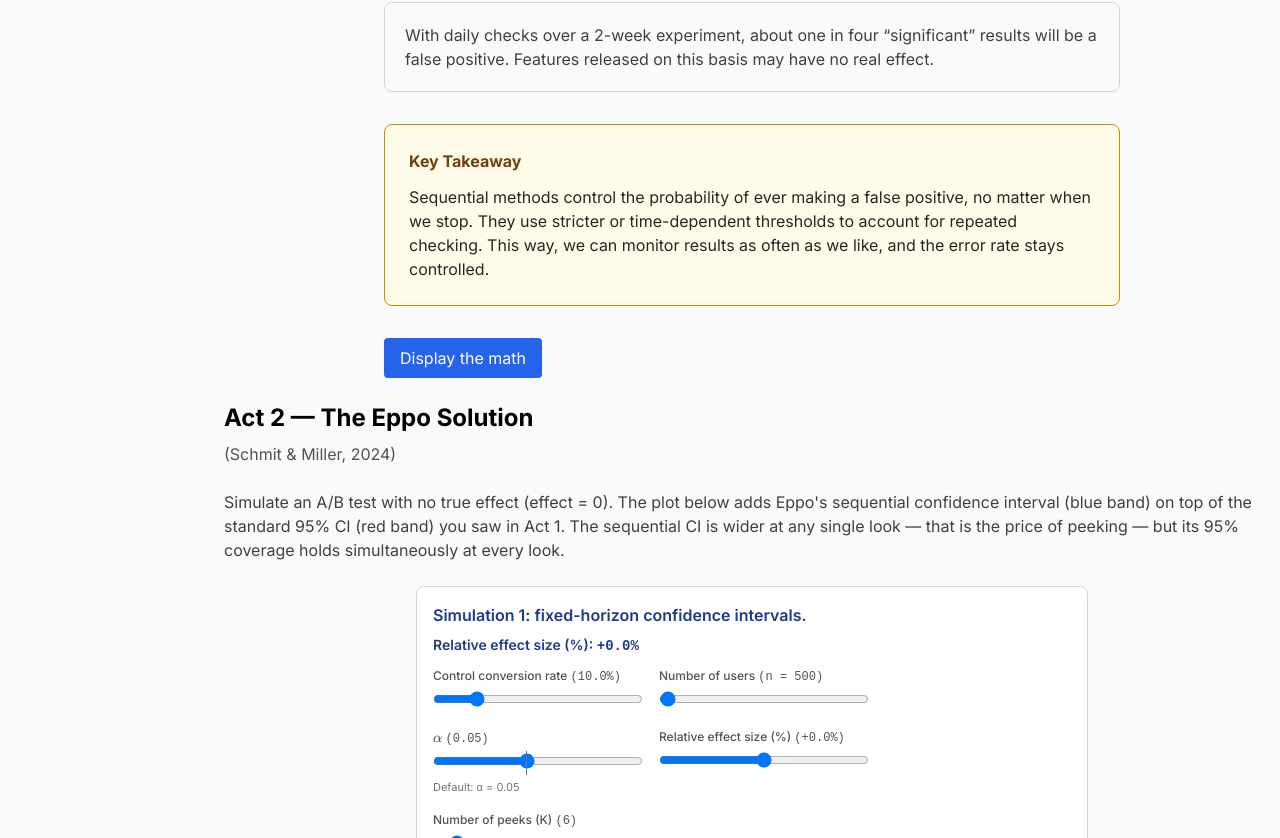
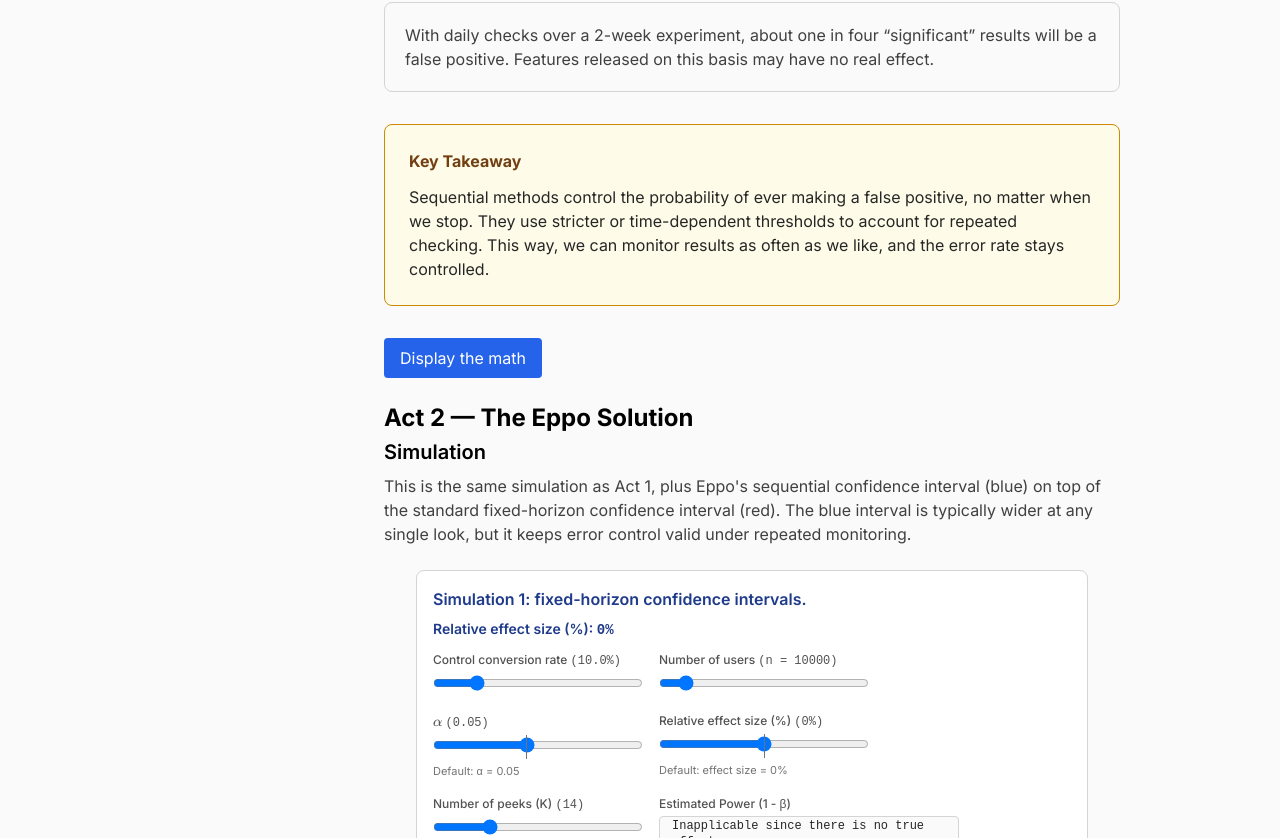
Before and after one commit to n-levy/sequential_testing, a Next.js app in the folder site/: page /short in a window 1280 px wide. Shown: the part 2800-3638 px from the top of the page. Built offline with nearby package versions, Linux system fonts and the light colour scheme.

Commit message:
Align Act 2 with Act 1 and update simulation defaults

```diff
--- a/site/components/act2/Act2.tsx
+++ b/site/components/act2/Act2.tsx
@@ -11,50 +11,100 @@ function DisplayMathBox({ children }: { children: React.ReactNode }) {
 
 export function Act2() {
   return (
-    <div id="act2">
-      <h2 className="text-2xl font-bold mb-2">Act 2 — The Eppo Solution</h2>
-      <p className="text-neutral-600 mb-6">(Schmit & Miller, 2024)</p>
+    <div id="act2" className="max-w-3xl mx-auto px-4">
+      <h2 className="text-2xl font-bold mb-1">Act 2 — The Eppo Solution</h2>
 
       {/* Simulation intro */}
-      <div className="mb-4 text-neutral-700">
-        Simulate an A/B test with no true effect (effect = 0). The plot below adds Eppo's sequential confidence interval (blue band) on top of the standard 95% CI (red band) you saw in Act 1. The sequential CI is wider at any single look — that is the price of peeking — but its 95% coverage holds simultaneously at every look.
+      <div className="mb-6">
+        <h3 className="text-xl font-semibold mb-2">Simulation</h3>
+        <p className="text-neutral-700">
+          This is the same simulation as Act 1, plus Eppo&apos;s sequential confidence interval (blue)
+          on top of the standard fixed-horizon confidence interval (red). The blue interval is typically
+          wider at any single look, but it keeps error control valid under repeated monitoring.
+        </p>
       </div>
 
       {/* Simulation */}
       <div className="mb-8 max-w-2xl mx-auto">
-        <ABTestSim layers={['fixed-ci', 'sequential-ci']} showPeekStats={true} showPowerControl={false} />
+        <ABTestSim
+          layers={['fixed-ci', 'sequential-ci']}
+          showPeekStats={true}
+          K={14}
+        />
       </div>
 
-      {/* Probability of crossing */}
+      {/* Why does this work */}
+      <div className="bg-white border border-neutral-300 rounded-lg p-5 mb-6">
+        <h4 className="font-semibold mb-2">Why does this work?</h4>
+        <p className="text-neutral-700 mb-2">
+          The fixed-horizon CI controls error for one planned analysis. Eppo&apos;s sequential CI uses
+          a time-dependent boundary, so the guarantee is valid no matter when or how often you peek.
+        </p>
+        <p className="text-neutral-700">
+          Tradeoff: at any single look, the interval is wider; benefit: no hidden inflation from repeated checks.
+        </p>
+      </div>
+
+      {/* How different is it */}
+      <div className="mb-4">
+        <h4 className="font-semibold mb-2">How different is it?</h4>
+      </div>
       <div className="overflow-x-auto mb-6">
-        <table className="w-full border border-neutral-300 text-sm">
-          <thead className="bg-neutral-100">
-            <tr>
-              <th className="border border-neutral-300 p-3 text-left">Method</th>
-              <th className="border border-neutral-300 p-3 text-left">Share crossing</th>
+        <p className="text-xs text-neutral-500 mb-2">
+          Values below are calibrated to default settings (<InlineMath>{`\\alpha = 0.05`}</InlineMath>, <InlineMath>{`n = 10000`}</InlineMath>, baseline 10%, no true effect) using equal-interval peeks.
+        </p>
+        <table className="w-full min-w-[640px] text-sm border-collapse border border-neutral-300">
+          <thead>
+            <tr className="bg-neutral-100">
+              <th className="border border-neutral-300 p-3 text-left font-semibold">Checking schedule</th>
+              <th className="border border-neutral-300 p-3 text-left font-semibold">Standard 95% CI</th>
+              <th className="border border-neutral-300 p-3 text-left font-semibold">Sequential CI (Eppo)</th>
             </tr>
           </thead>
           <tbody>
             <tr>
-              <td className="border border-neutral-300 p-3">Standard 95% CI</td>
-              <td className="border border-neutral-300 p-3">~68%</td>
+              <td className="border border-neutral-300 p-3">Once at the end (1 look)</td>
+              <td className="border border-neutral-300 p-3"><InlineMath>{`\\sim 5\\%`}</InlineMath></td>
+              <td className="border border-neutral-300 p-3"><InlineMath>{`\\sim 2\\%`}</InlineMath></td>
             </tr>
             <tr className="bg-neutral-50">
-              <td className="border border-neutral-300 p-3">Sequential CI (Eppo)</td>
-              <td className="border border-neutral-300 p-3">~26%</td>
+              <td className="border border-neutral-300 p-3">Daily for 1 week (7 looks)</td>
+              <td className="border border-neutral-300 p-3"><InlineMath>{`\\sim 16\\%`}</InlineMath></td>
+              <td className="border border-neutral-300 p-3"><InlineMath>{`\\sim 4\\%`}</InlineMath></td>
+            </tr>
+            <tr>
+              <td className="border border-neutral-300 p-3">Daily for 2 weeks (14 looks)</td>
+              <td className="border border-neutral-300 p-3"><InlineMath>{`\\sim 22\\%`}</InlineMath></td>
+              <td className="border border-neutral-300 p-3"><InlineMath>{`\\sim 5\\%`}</InlineMath></td>
+            </tr>
+            <tr className="bg-neutral-50">
+              <td className="border border-neutral-300 p-3">Daily for 4 weeks (28 looks)</td>
+              <td className="border border-neutral-300 p-3"><InlineMath>{`\\sim 28\\%`}</InlineMath></td>
+              <td className="border border-neutral-300 p-3"><InlineMath>{`\\sim 5\\%`}</InlineMath></td>
+            </tr>
+            <tr>
+              <td className="border border-neutral-300 p-3">Very frequent checks (50 looks)</td>
+              <td className="border border-neutral-300 p-3"><InlineMath>{`\\sim 33\\%`}</InlineMath></td>
+              <td className="border border-neutral-300 p-3"><InlineMath>{`\\sim 6\\%`}</InlineMath></td>
             </tr>
           </tbody>
         </table>
       </div>
 
-      {/* Intuitive explanation always visible */}
-      <div className="bg-white border border-neutral-400 rounded-lg p-5 mb-8">
-        <p className="text-neutral-700 mb-2">
-          Eppo's sequential confidence interval lets you peek as often as you want, while still controlling the false positive rate. The band is wider at any given time — that is the price of peeking — but its coverage is valid simultaneously at every look.
+      <div className="bg-neutral-50 border border-neutral-300 rounded-lg p-5 mb-8">
+        <p className="text-neutral-700">
+          Under repeated peeking, the standard CI inflates false positives substantially, while the sequential CI stays close to the target error level.
         </p>
-        <p className="text-neutral-700">
-          This method is more conservative than the standard 95% CI, but it remains valid no matter when you stop.
-        </p>
+      </div>
+
+      {/* ── Key Takeaway ── */}
+      <div className="bg-yellow-50 border border-yellow-600 rounded-lg p-6 mb-8">
+        <h4 className="font-bold text-yellow-900 mb-3">Key Takeaway</h4>
+        <div className="text-neutral-800 space-y-3">
+          <p>
+            Sequential intervals trade narrowness at a single look for validity across all looks. If your team monitors live, this is the right tradeoff.
+          </p>
+        </div>
       </div>
 
       {/* Math section with DisplayMathBox */}
@@ -91,15 +141,6 @@ export function Act2() {
           <p className="mb-2">
             So unlike fixed-horizon CIs, the guarantee still holds under continuous monitoring.
           </p>
-          <p className="mb-2">
-            In this app, the sequential interval is based on this mixture-boundary form. For each time <InlineMath>n</InlineMath>, the interval is:
-          </p>
-          <p className="mb-2">
-            <InlineMath>{`\left[ \bar{X}_n - c_n,\ \bar{X}_n + c_n \right]`}</InlineMath>
-          </p>
-          <p className="mb-2">
-            where <InlineMath>{`\\bar{X}_n`}</InlineMath> is the running mean and <InlineMath>{`c_n`}</InlineMath> is a time-dependent width chosen so that the interval covers the true mean with at least 95% probability, no matter when you stop.
-          </p>
         </div>
       </DisplayMathBox>
     </div>
--- a/site/components/shared/ABTestSim.tsx
+++ b/site/components/shared/ABTestSim.tsx
@@ -115,7 +115,7 @@ export function ABTestSim({
   showPeekStats = false,
   takeaway,
   defaultEffect = 0,
-  defaultN = 500,
+  defaultN = 10000,
   showPowerControl = true,
   K: KProp = 6,
   hideEffectStats = false,
@@ -134,6 +134,7 @@ export function ABTestSim({
   // Clamp effect to [-0.5, 0.5]
   const clampedEffect = Math.max(-0.5, Math.min(0.5, effect))
   const effectiveEffect = clampedEffect
+  const effectPercent = Math.round(effectiveEffect * 100)
   const clampedBaseline = clampProbability(baselineRate)
   const peekIndices = useMemo(() => getPeekIndices(n, kState), [n, kState])
 
@@ -434,7 +435,7 @@ export function ABTestSim({
         Simulation 1: fixed-horizon confidence intervals.
       </div>
       <div className="mb-3 text-sm text-blue-900 font-semibold">
-        Relative effect size (%): <span className="font-mono">{(effectiveEffect * 100 >= 0 ? '+' : '')}{(effectiveEffect * 100).toFixed(1)}%</span>
+        Relative effect size (%): <span className="font-mono">{effectPercent}%</span>
       </div>
       <div className="flex flex-wrap items-start gap-4 mb-4">
         <div className="w-full sm:w-[210px]">
@@ -479,13 +480,23 @@ export function ABTestSim({
         </div>
         <div className="w-full sm:w-[210px]">
           <label className="block text-xs font-medium text-neutral-600 mb-1">
-            Relative effect size (%) <span className="font-mono">({clampedEffect * 100 >= 0 ? '+' : ''}{(clampedEffect * 100).toFixed(1)}%)</span>
+            Relative effect size (%) <span className="font-mono">({Math.round(clampedEffect * 100)}%)</span>
           </label>
-          <input
-            type="range" min={-0.5} max={0.5} step={0.01}
-            value={clampedEffect} onChange={e => setEffect(parseFloat(e.target.value))}
-            className="w-full"
-          />
+          <div className="relative">
+            <input
+              type="range" min={-0.5} max={0.5} step={0.01}
+              value={clampedEffect} onChange={e => setEffect(parseFloat(e.target.value))}
+              className="w-full"
+            />
+            <div
+              className="pointer-events-none absolute top-0 bottom-0 border-l border-neutral-500"
+              style={{ left: '50%' }}
+              aria-hidden
+            />
+          </div>
+          <div className="text-[11px] text-neutral-500 mt-1">
+            Default: effect size = 0%
+          </div>
         </div>
         <div className="w-full sm:w-[210px]">
           <label className="block text-xs font-medium text-neutral-600 mb-1">
```
